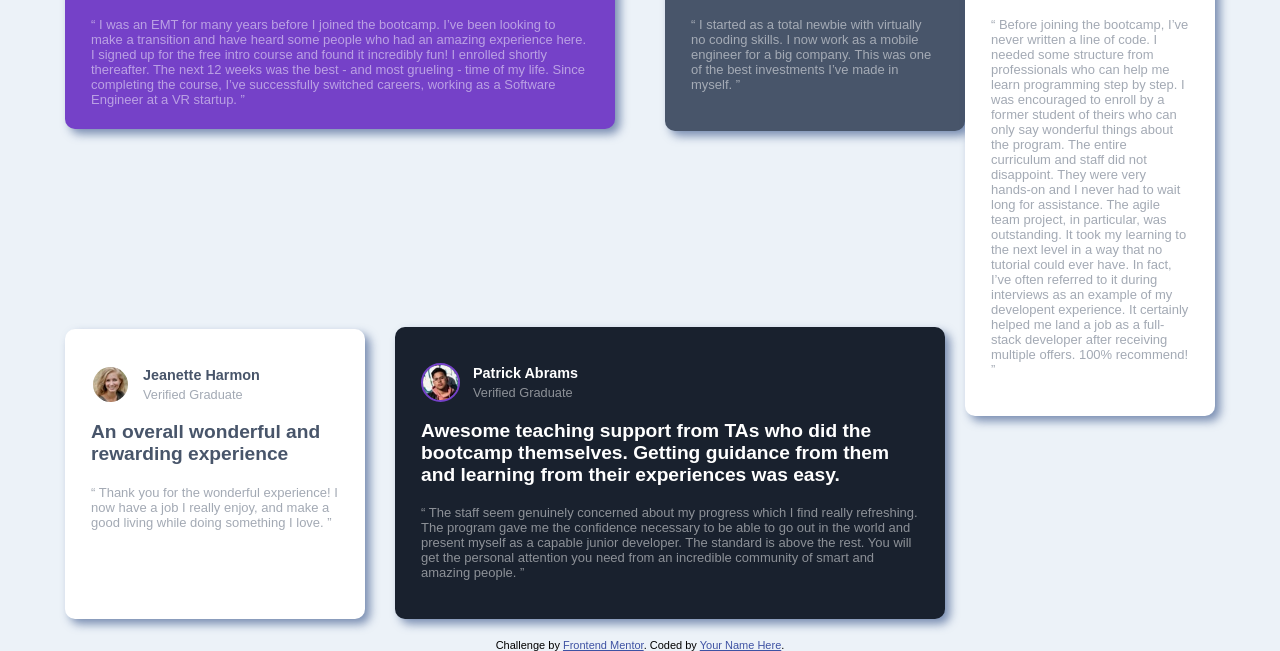
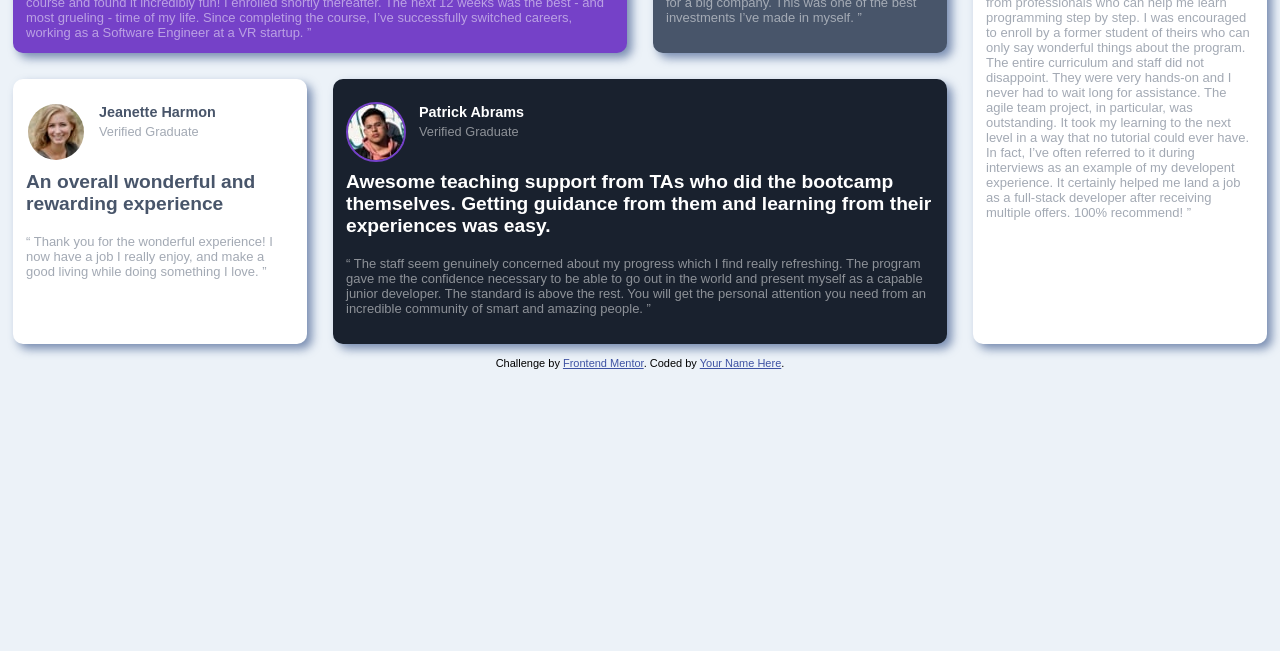
Before and after one commit to Starlk/Starlk.github.io, a plain HTML site: page index.html in a window 1280 px wide. Shown: the part 226-877 px from the top of the page. After the commit the page ends 800 px from the top, so only its background shows below. Drawn offline with Linux system fonts and the light colour scheme; a web font is replaced by a local one.

Commit message:
completed with grid layout

```diff
--- a/css/style.css
+++ b/css/style.css
@@ -28,59 +28,79 @@ body{
 
 
 }
-.main{
-    position: relative;
-    min-height: 100vh;
+p{
+    margin: 0;
+    padding: 0;
+}
+
+.cards{
+   display: grid;
+   grid-template-columns: repeat(4,1fr);
+   grid-template-rows: repeat(2,1fr);
+}
+.card{
+   padding: 1em;
+   margin:1em;
+   border-radius: 10px;
+   box-shadow: 5px 5px 10px hsl(219 50% 34% / .6);
 
 
 }
-.card{
-   padding: 2em;
-   margin: 5em;
-   border-radius: 10px;
-   box-shadow: 5px 5px 10px hsl(219 50% 34% / .6);
 
-}
+/*Formas de ordenar*/
+/*No existe una forma oficial, pero los expertos dice eso*/
+/*
+1- position
+2. box model
+3.text
+4.propiedades visuales (colores, border, backgroud)
+5. priopiedades varia (como opacity, animation, etc)
+*/
+
+/**/
 .card:nth-child(1){
+
+    /*Position*/
+    /*Box model*/
+
+    /*text*/
+    /*Propiedades visuales*/
     background-color: var(--clr__primary--moderate-violet);
     background-image: url("/images/bg-pattern.svg");
     background-repeat: no-repeat;
-    width: 550px;
-    height: 290px;
     background-position: 75% 5%;
+    /*prioridades varias */
+    grid-column: 1 / span 2;
+
+
+
+
 }
 .card:nth-child(2){
     background-color: var(--clr__primary--grayish-blue);
-    width: 300px;
-    position: absolute;
-    top:0;
-    left: 600px;
-    margin-top: 0;
+
+
+
 }
 .card:nth-child(3){
     background-color: var(--clr__primary--white);
-    position: absolute;
-    width: 300px;
-    height: 290px;
-    bottom: 20px;
-    margin-bottom: 0;
+
+
 }
 .card:nth-child(4){
     background-color: var(--clr__primary--blackish-blue);
-    position: absolute;
-    width: 550px;
-    left: 330px;
-    bottom: 20px;
-    margin-bottom: 0;
+    grid-column: span 2;
+
+
 }
 .card:nth-child(5){
     background-color: var(--clr__primary--white);
-    position: absolute;
-    width: 250px;
+    grid-column: 4;
+    grid-row: 1 / span 2;
 
-    top: 0;
-    margin-top: 0;
-    right: 0;
+}
+.card__text--strong{
+    margin-bottom: 1em;
 }
 /*Header of article (card)*/
 .card__name{
@@ -101,8 +121,8 @@ body{
 .img{
     margin-right: 1em;
     border-radius: 50%;
-    width: 3em;
-    height: 3em;
+
+    flex-basis: 40px;
     position: relative;
     top: 10px;
 }
```
